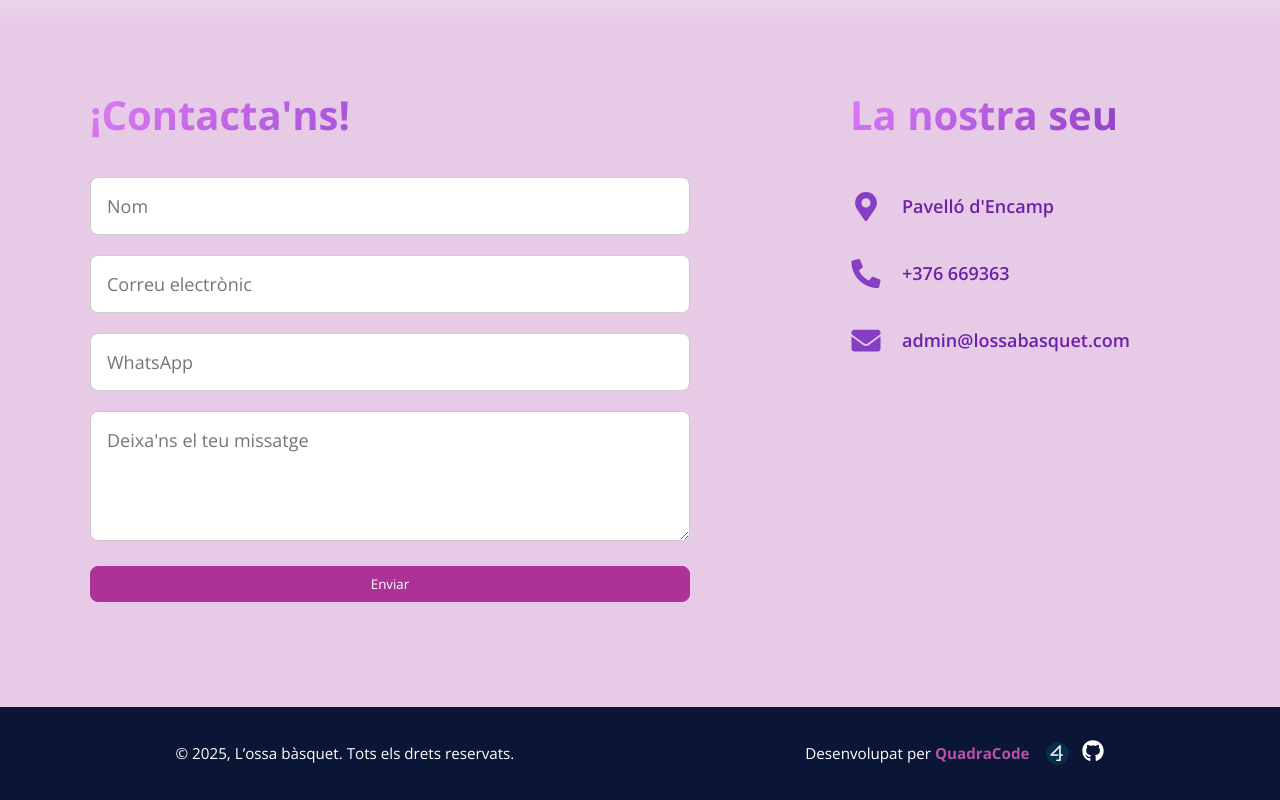
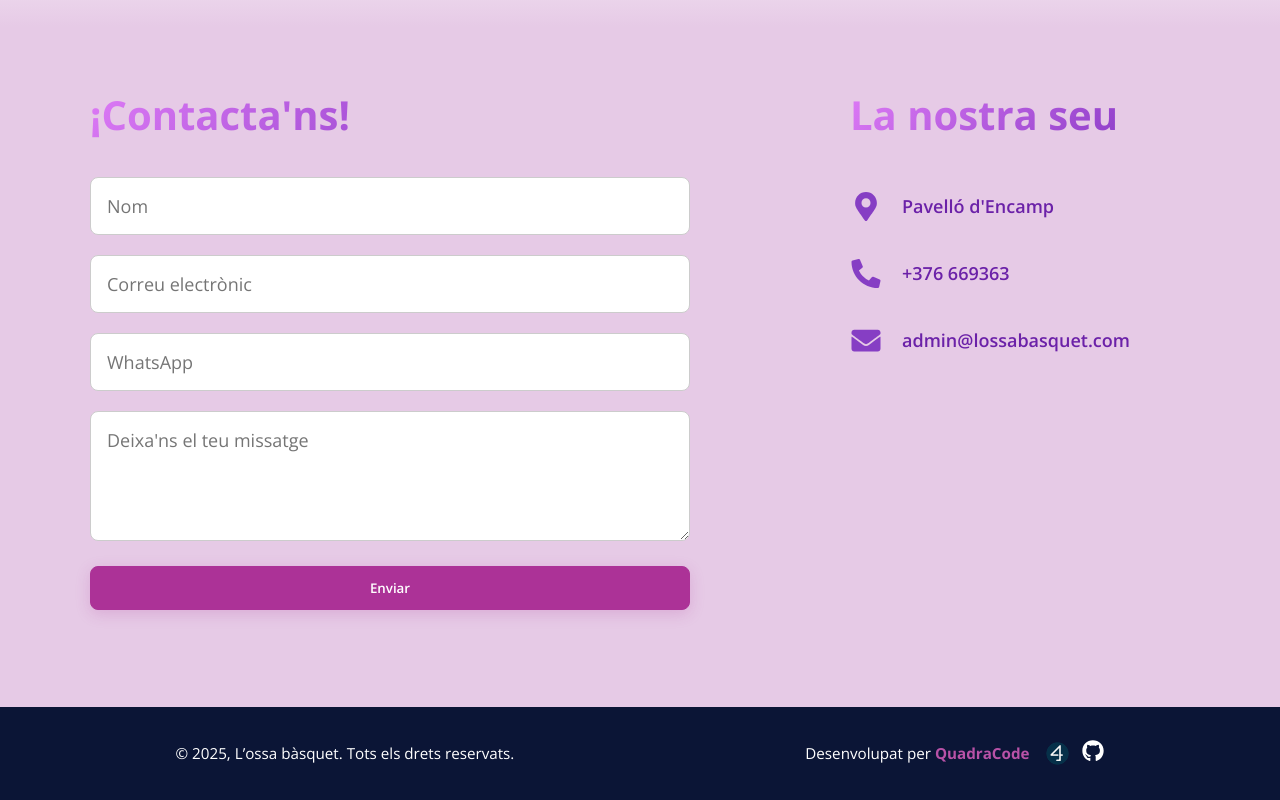
Before and after one commit to Santiago-sz/LossaPage, a Next.js app: page / in a window 1280 px wide. Shown: the part 1426-2226 px from the top of the page. Built offline with nearby package versions, Linux system fonts and the light colour scheme; no server answers.

Commit message:
Saque link de card

```diff
--- a/src/components/Indumentaria.tsx
+++ b/src/components/Indumentaria.tsx
@@ -27,7 +27,7 @@ const Indumentaria: React.FC = () => {
         </div>
 
         <div className="indumentaria-grid">
-          <div className="card" onClick={() => window.open("#", "_blank")}>
+          <div className="card">
             <Image
               src="/indumentaria-casual.jpg"
               alt="Indumentaria Casual"
@@ -37,9 +37,7 @@ const Indumentaria: React.FC = () => {
           </div>
 
           <div className="texto-indumentaria">
-            <h2 onClick={() => window.open("#", "_blank")}>
-              Vesteix-te com un ós
-            </h2>
+            <h2>Vesteix-te com un ós</h2>
             <p>
               Descobriu la nostra col·lecció exclusiva d&apos;indumentària
               esportiva. Dissenys únics que combinen estil i funcionalitat
@@ -47,7 +45,7 @@ const Indumentaria: React.FC = () => {
             </p>
           </div>
 
-          <div className="card" onClick={() => window.open("#", "_blank")}>
+          <div className="card">
             <Image
               src="/uniformes-basquet.jpg"
               alt="Uniformes de Básquet"
--- a/src/styles/Botones.css
+++ b/src/styles/Botones.css
@@ -76,27 +76,69 @@
   color: #ffffff;
   border: 1px solid #ac3297;
   user-select: none;
+  position: relative;
+  padding: 12px 24px;
+  font-weight: 600;
+  border-radius: 8px;
+  cursor: pointer;
+  overflow: hidden;
+  transition: all 0.3s cubic-bezier(0.4, 0, 0.2, 1);
+  box-shadow: 0 4px 15px rgba(172, 50, 151, 0.2);
+  transform: translateY(0);
 }
 
 .btn-enviar::before {
   content: "";
   position: absolute;
-  background: #851873;
+  background: linear-gradient(45deg, #851873, #ac3297);
   height: 150px;
   width: 200px;
   top: 100%;
   left: 100%;
   transform: rotate(45deg);
-  transition: all 0.7s ease;
+  transition: all 0.5s cubic-bezier(0.4, 0, 0.2, 1);
   z-index: -1;
+  opacity: 0.9;
+}
+
+.btn-enviar:hover {
+  transform: translateY(-2px) scale(1.02);
+  box-shadow: 0 8px 25px rgba(172, 50, 151, 0.3);
+  border-color: #d946ef;
 }
 
 .btn-enviar:hover::before {
   top: -30px;
   left: -30px;
+  opacity: 1;
+}
+
+.btn-enviar:active {
+  transform: translateY(0) scale(0.98);
+  transition: transform 0.1s ease;
 }
 
 .btn-enviar:active::before {
-  background: #851873;
-  transition: background 0s;
+  background: linear-gradient(45deg, #6b1456, #851873);
+  transition: background 0.1s ease;
 }
+
+.btn-enviar::after {
+  content: "";
+  position: absolute;
+  top: 0;
+  left: -100%;
+  width: 100%;
+  height: 100%;
+  background: linear-gradient(
+    90deg,
+    transparent,
+    rgba(255, 255, 255, 0.2),
+    transparent
+  );
+  transition: left 0.5s ease;
+}
+
+.btn-enviar:hover::after {
+  left: 100%;
+}
--- a/src/styles/Indumentaria.css
+++ b/src/styles/Indumentaria.css
@@ -68,7 +68,6 @@
 .card {
   border-radius: 0.5rem;
   overflow: hidden;
-  cursor: pointer;
   transition: transform 0.3s ease;
   box-shadow: 0 10px 15px -3px rgba(136, 47, 148, 0.1);
   background-color: transparent;
@@ -98,7 +97,6 @@
   font-weight: bold;
   color: #1f2937;
   margin-bottom: 1rem;
-  cursor: pointer;
   transition: color 0.3s ease;
 }
 
```
